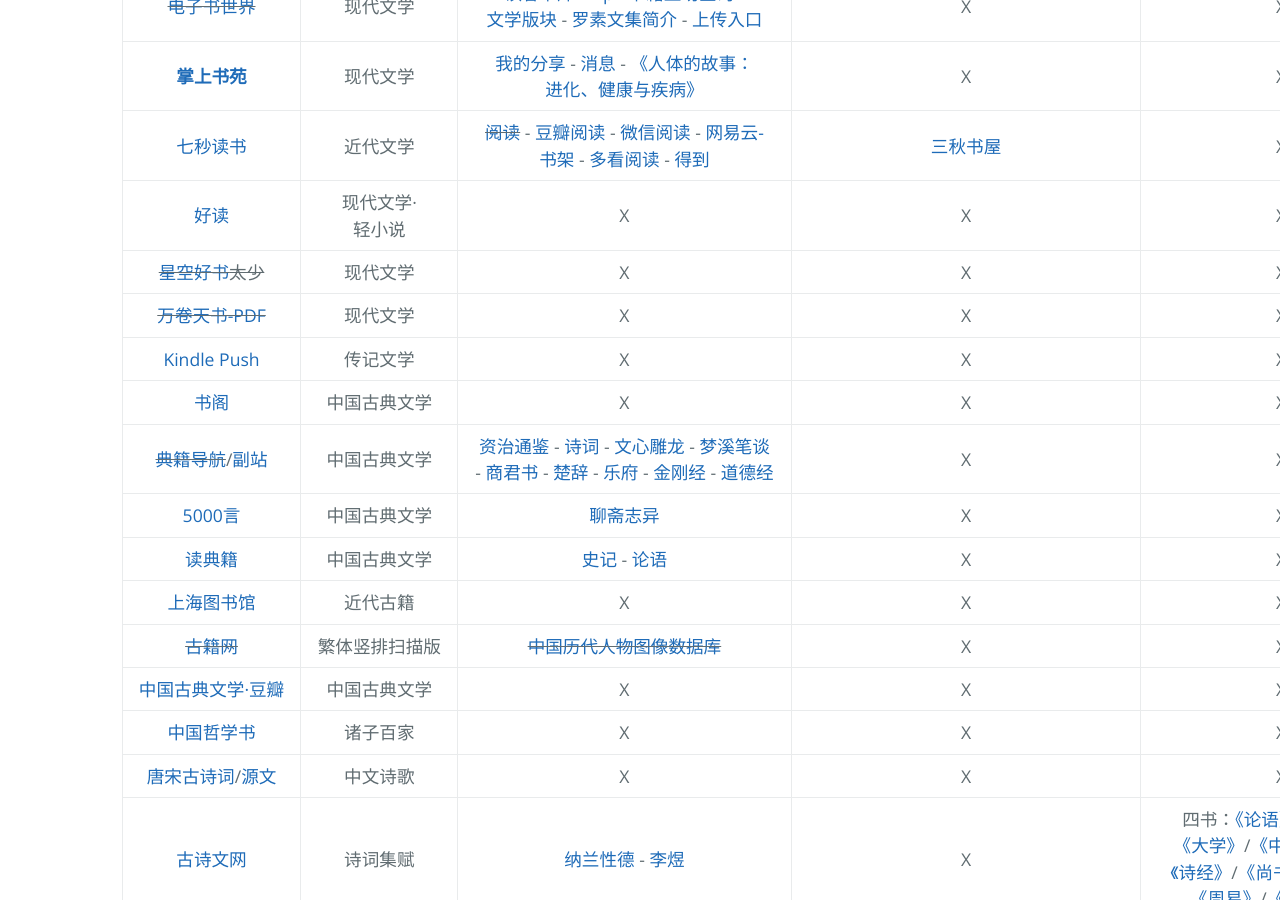
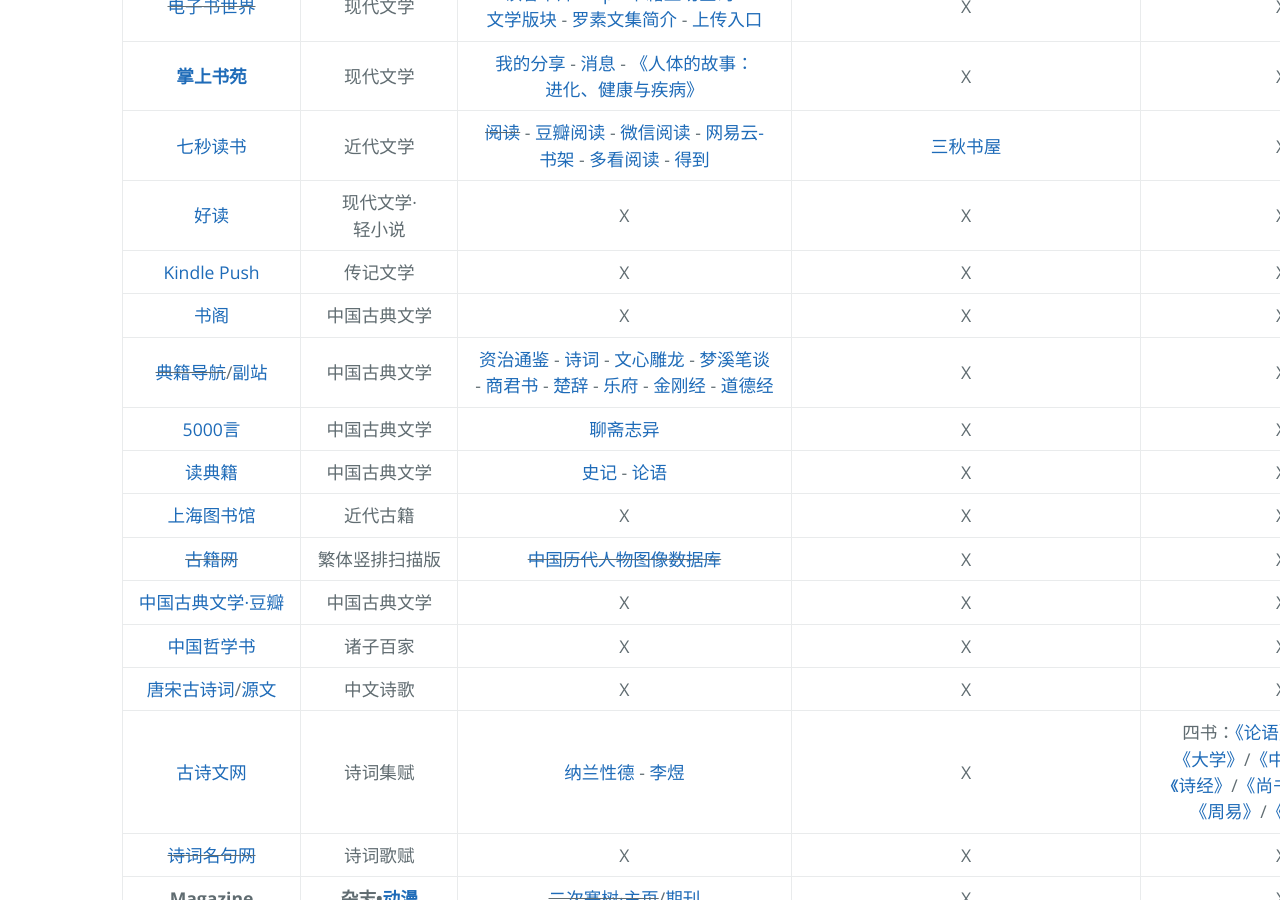
Before and after one commit to AmbroseRen/test, a Jekyll site: the page built from Library/BookSearch.md, in a window 1280 px wide and 900 px high, scrolled down 1529 px. Built offline with Jekyll 4.4.1, drawn with Linux system fonts in a browser that asks for light colours; our own code applies the rules of GitHub Pages for plain Markdown files; the repository's description, which GitHub fills in, is left out.

Commit message:
Update BookSearch.md

```diff
--- a/Library/BookSearch.md
+++ b/Library/BookSearch.md
@@ -39,8 +39,6 @@
 | __[掌上书苑](https://www.soepub.com/)__ | 现代文学 | [我的分享](https://www.soepub.com/myspace/3) - [消息](https://www.soepub.com/discuzx33/home.php?mod=space&do=pm) - [《人体的故事：进化、健康与疾病》](https://www.soepub.com/496252) | X | X |
 | [七秒读书](https://www.7sbook.com/) | 近代文学 | ~~[阅读](https://www.7sbook.com/disk/index.html)~~ - [豆瓣阅读](https://read.douban.com/bookshelf/) - [微信阅读](https://weread.qq.com/) - [网易云-书架](https://yuedu.163.com/shelf.do?operation=query_current) - [多看阅读](https://www.duokan.com/u/favourite) - [得到](https://www.dedao.cn/) | [三秋书屋](https://www.sanqiu.cc/) | X |
 | [好读](http://www.haodoo.net/) | 现代文学·轻小说 | X | X | X |
-| ~~[星空好书](http://www.goodepub.com/)太少~~ | 现代文学 | X | X | X |
-| ~~[万卷天书-PDF](https://jrjpc.com/)~~ | 现代文学 | X | X | X |
 | [Kindle Push](https://book.einverne.info/) | 传记文学 | X | X | X |
 | [书阁](https://new.shuge.org/collections/) | 中国古典文学 | X | X | X |
 | ~~[典籍导航](https://www.2345daohang.com/)~~/[副站](http://m.505dh.com/) | 中国古典文学 | [资治通鉴](http://m.505dh.com//dianji/63279/) - [诗词](http://m.505dh.com/shici/list.htm) - [文心雕龙](http://m.505dh.com/dianji/63314/) - [梦溪笔谈](http://m.505dh.com/dianji/63285/) - [商君书](http://m.505dh.com/dianji/63313/) - [楚辞](http://m.505dh.com/shici/list_1_t_918.htm) - [乐府](http://m.505dh.com/shici/list_1_t_469.htm) - [金刚经](http://m.505dh.com/dianji/63334/) - [道德经](http://www.505dh.com/dianji/63299/) | X | X |
```
